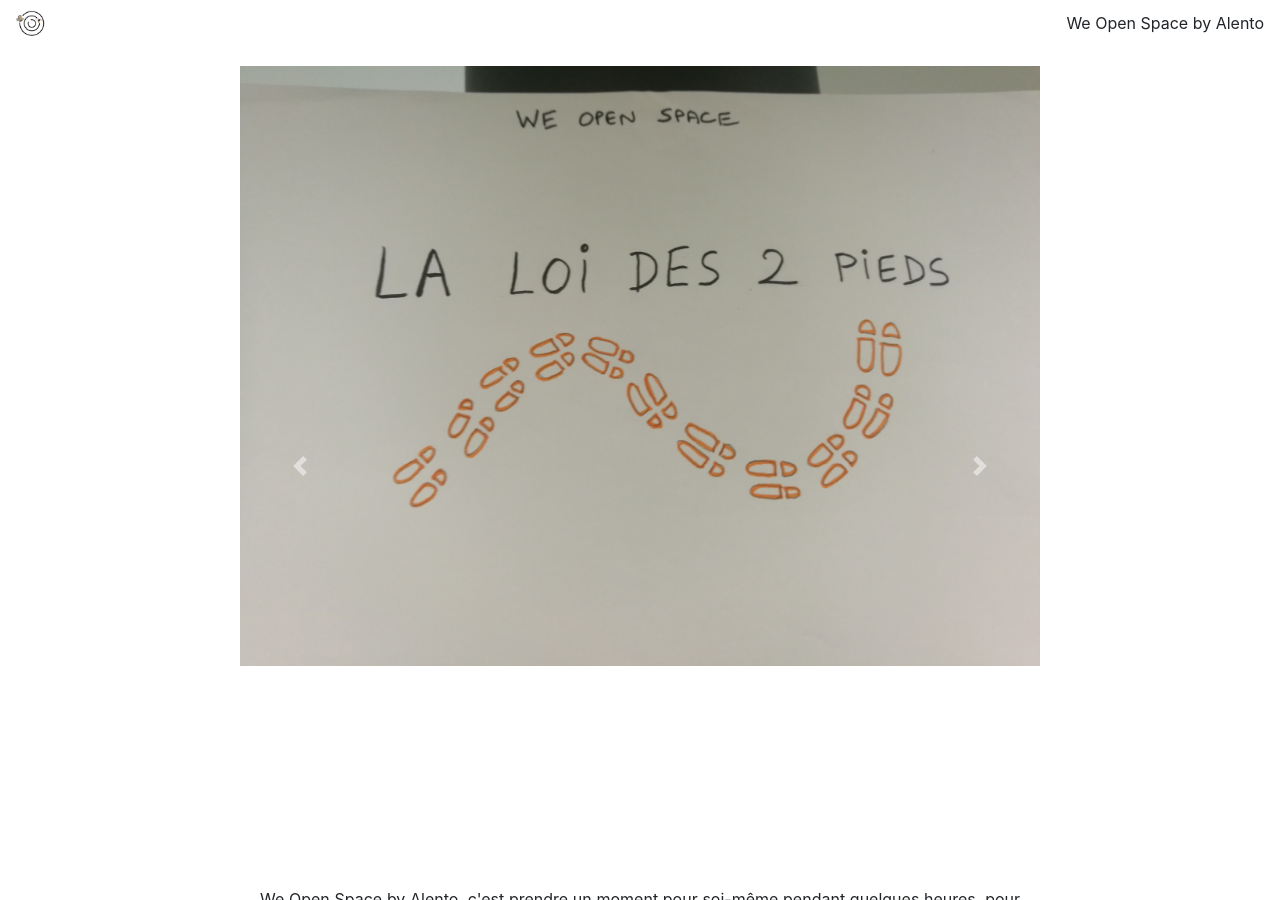
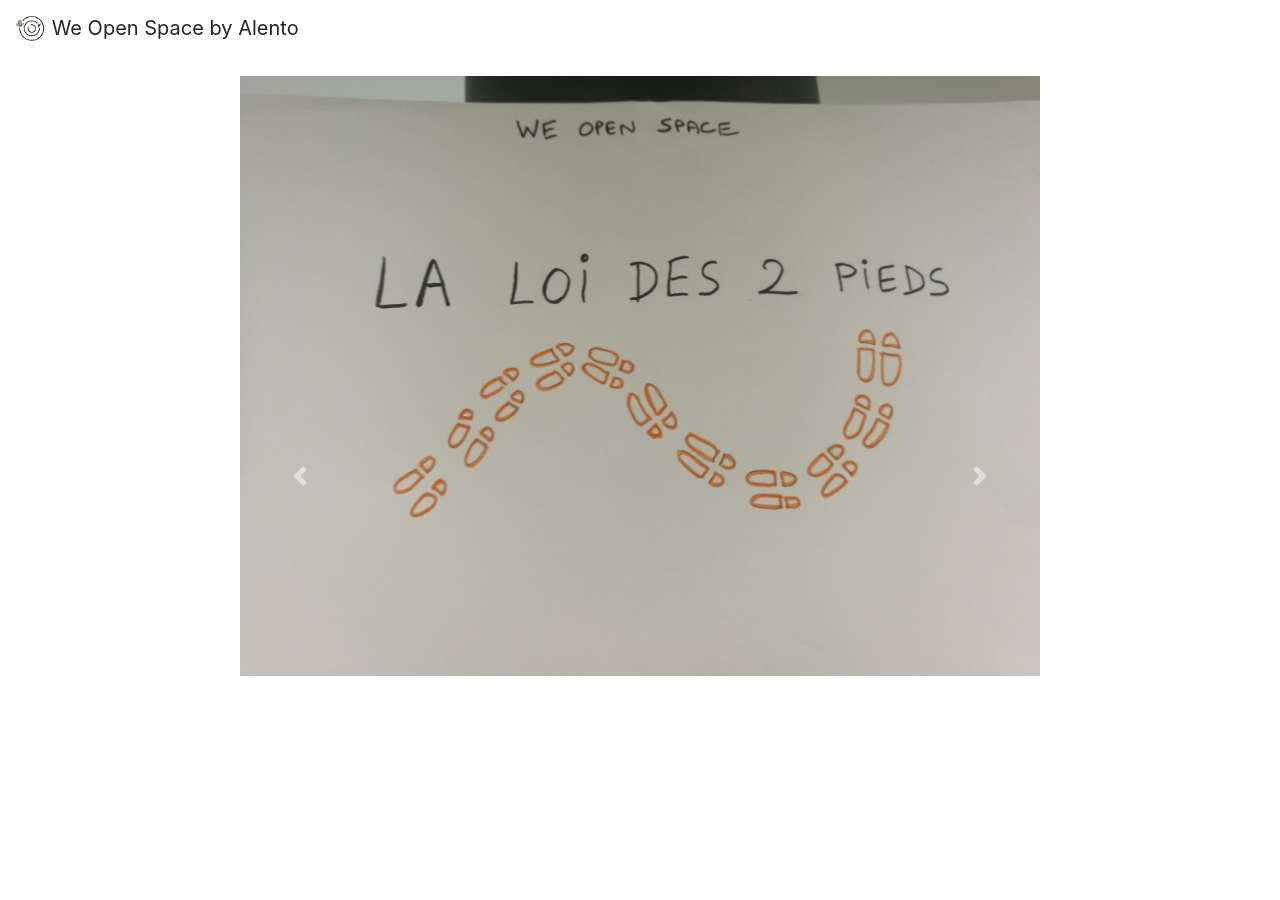
Before and after one commit to alexthib/weopenspace, a Jekyll site: the page built from index.html, in a window 1280 px wide and 900 px high. Built offline with Jekyll 4.4.1, drawn with Linux system fonts in a browser that asks for light colours; nearby versions of some CDN libraries; the list of posts is cut into pages by our own code.

Commit message:
oops, je remets l'anchor mais pas le lien pour le style

```diff
--- a/_includes/header.html
+++ b/_includes/header.html
@@ -39,8 +39,10 @@
     <!-- ******************** NAVIGATION SECTION ******************** -->
     <!-- Image and text -->
     <nav class="navbar navbar-light bg-white sticky-top py-2">
+      <a class="navbar-brand">
         <img src="images/weopenspace-logo.png" width="30" height="30" class="d-inline-block align-top" alt="We Open Space by Alento">
         We Open Space by Alento
+      </a>
     </nav>
 
     <section>
```
